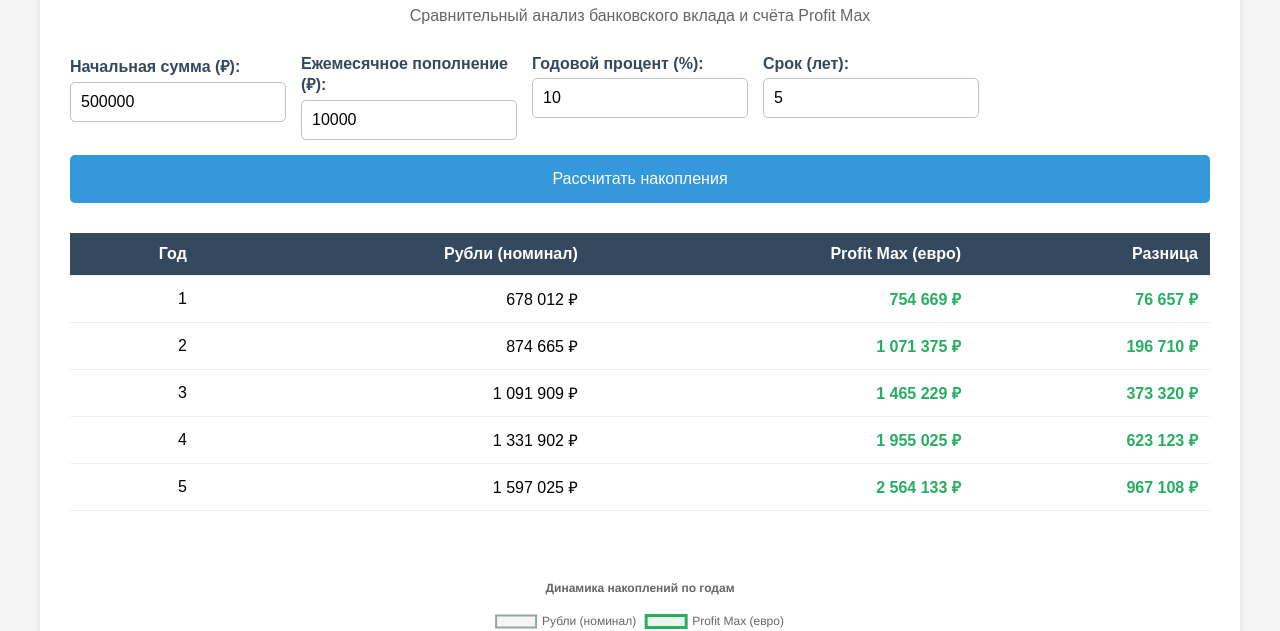
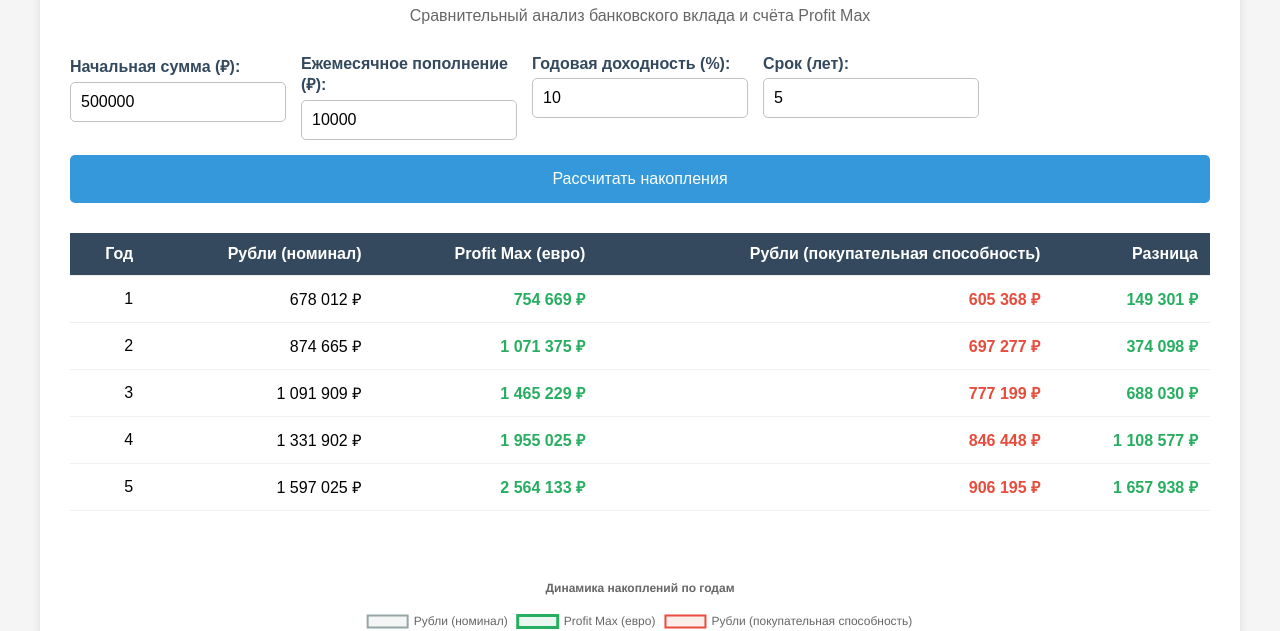
Before and after one commit to svetrosta-netizen/kopi-s-umom, a plain HTML site: page index.html in a window 1280 px wide. Shown: the part 101-732 px from the top of the page. Drawn offline with nearby package versions, Linux system fonts and the light colour scheme.

Commit message:
Update index.html

```diff
--- a/index.html
+++ b/index.html
@@ -127,7 +127,7 @@
             </div>
 
             <div class="input-group">
-                <label>Годовой процент (%):</label>
+                <label>Годовая доходность (%):</label>
                 <input type="number" id="annualPercent" value="10" min="0" max="100" step="0.1">
             </div>
 
@@ -146,6 +146,7 @@
                         <th>Год</th>
                         <th>Рубли (номинал)</th>
                         <th>Profit Max (евро)</th>
+                        <th>Рубли (покупательная способность)</th>
                         <th>Разница</th>
                     </tr>
                 </thead>
@@ -178,43 +179,48 @@
             tableBody.innerHTML = '';
 
             const labels = [];
-            const rubleData = [];
+            const rubleNominalData = [];
             const profitMaxData = [];
+            const rubleRealData = [];
             const differenceData = [];
 
-            let rubleBalance = initialAmount;
-            let profitMaxBalance = initialAmount;
+            let rubleNominal = initialAmount;
+            let profitMax = initialAmount;
 
             const monthlyRateRub = annualPercent / 100 / 12;
-            const monthlyRateEur = (annualPercent / 100 + 0.12) / 12; // 10% + 12% роста курса
+            const monthlyRateEur = (annualPercent / 100 + 0.12) / 12; // доходность + 12% роста курса
 
             for (let year = 1; year <= years; year++) {
                 // Расчет с ежемесячными пополнениями
                 for (let month = 1; month <= 12; month++) {
-                    rubleBalance = rubleBalance * (1 + monthlyRateRub) + monthlyDeposit;
-                    profitMaxBalance = profitMaxBalance * (1 + monthlyRateEur) + monthlyDeposit;
+                    rubleNominal = rubleNominal * (1 + monthlyRateRub) + monthlyDeposit;
+                    profitMax = profitMax * (1 + monthlyRateEur) + monthlyDeposit;
                 }
 
-                const difference = profitMaxBalance - rubleBalance;
+                // Покупательная способность рублевых накоплений (с учетом 12% инфляции)
+                const rubleReal = rubleNominal / Math.pow(1.12, year);
+                const difference = profitMax - rubleReal;
 
                 // Добавляем строку в таблицу
                 const row = document.createElement('tr');
                 row.innerHTML = `
                     <td>${year}</td>
-                    <td>${formatCurrency(rubleBalance)}</td>
-                    <td class="positive">${formatCurrency(profitMaxBalance)}</td>
+                    <td>${formatCurrency(rubleNominal)}</td>
+                    <td class="positive">${formatCurrency(profitMax)}</td>
+                    <td class="negative">${formatCurrency(rubleReal)}</td>
                     <td class="positive">${formatCurrency(difference)}</td>
                 `;
                 tableBody.appendChild(row);
 
                 // Данные для графика
                 labels.push(`Год ${year}`);
-                rubleData.push(rubleBalance);
-                profitMaxData.push(profitMaxBalance);
+                rubleNominalData.push(rubleNominal);
+                profitMaxData.push(profitMax);
+                rubleRealData.push(rubleReal);
                 differenceData.push(difference);
             }
 
-            updateChart(labels, rubleData, profitMaxData);
+            updateChart(labels, rubleNominalData, profitMaxData, rubleRealData);
         }
 
         function formatCurrency(amount) {
@@ -225,7 +231,7 @@
             }).format(amount);
         }
 
-        function updateChart(labels, rubleData, profitMaxData) {
+        function updateChart(labels, rubleNominalData, profitMaxData, rubleRealData) {
             const ctx = document.getElementById('growthChart').getContext('2d');
 
             if (chart) {
@@ -239,7 +245,7 @@
                     datasets: [
                         {
                             label: 'Рубли (номинал)',
-                            data: rubleData,
+                            data: rubleNominalData,
                             borderColor: '#95a5a6',
                             backgroundColor: 'rgba(149, 165, 166, 0.1)',
                             borderWidth: 2,
@@ -251,6 +257,14 @@
                             borderColor: '#27ae60',
                             backgroundColor: 'rgba(39, 174, 96, 0.1)',
                             borderWidth: 3,
+                            tension: 0.1
+                        },
+                        {
+                            label: 'Рубли (покупательная способность)',
+                            data: rubleRealData,
+                            borderColor: '#e74c3c',
+                            backgroundColor: 'rgba(231, 76, 60, 0.1)',
+                            borderWidth: 2,
                             tension: 0.1
                         }
                     ]
```
